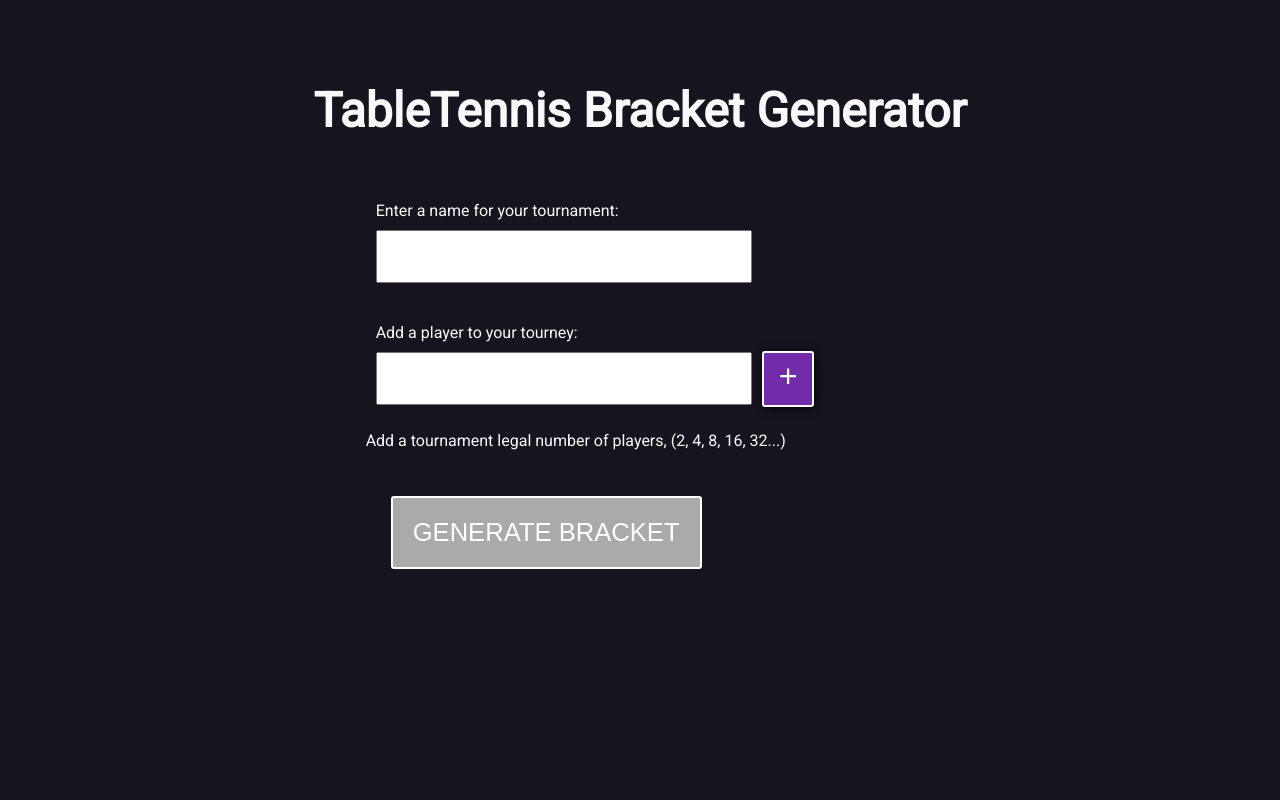
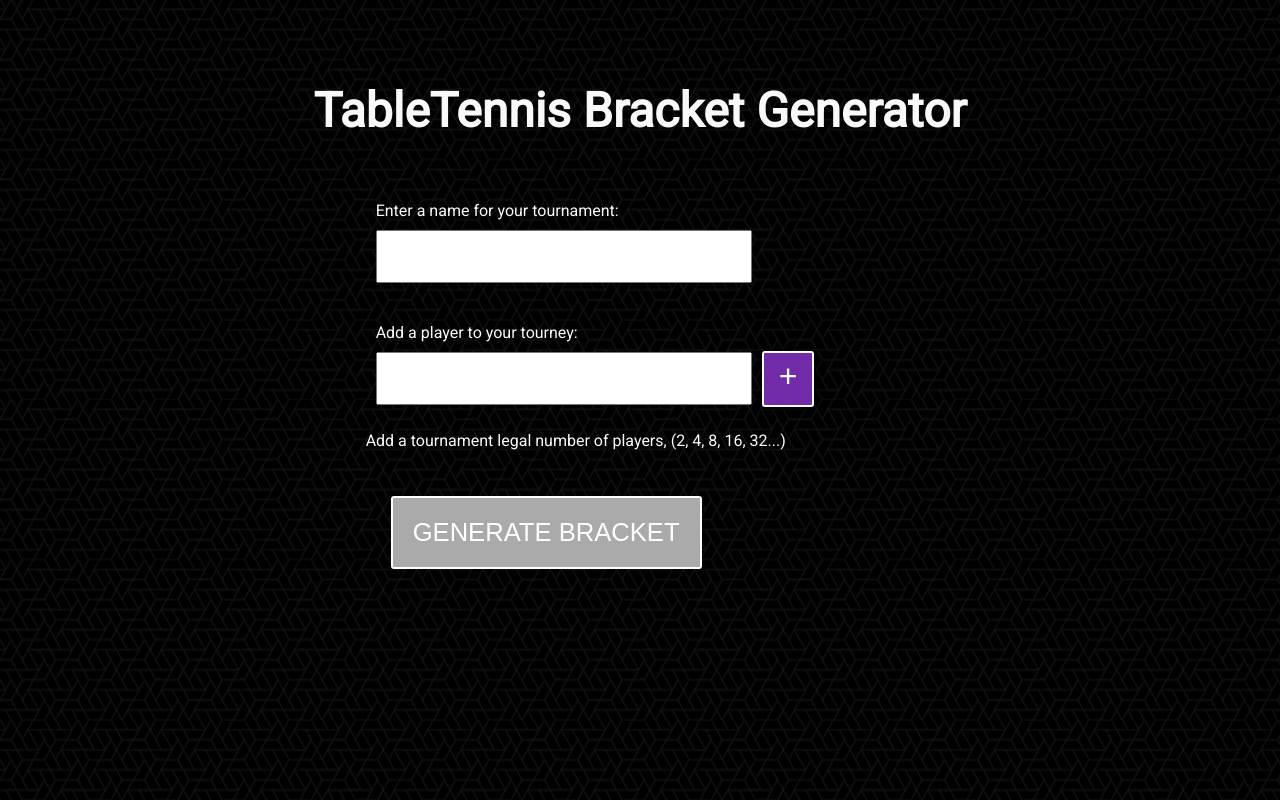
Before and after one commit to AWells64/TableTourney, a React (Create React App) app: page / in a window 1280 px wide. Built offline with nearby package versions, Linux system fonts and the light colour scheme.

Commit message:
added background pattern

```diff
--- a/src/styles/App.css
+++ b/src/styles/App.css
@@ -2,6 +2,7 @@
 
 body {
   background-color: #17141f;
+  background-image: url('../assets/images/what-the-hex-dark.png');
   padding: 50px;
   color: #f9f9f9;
   font-family: 'Roboto', sans-serif;
```
Also changed, not shown: src/assets/images/what-the-hex-dark.png (added).
